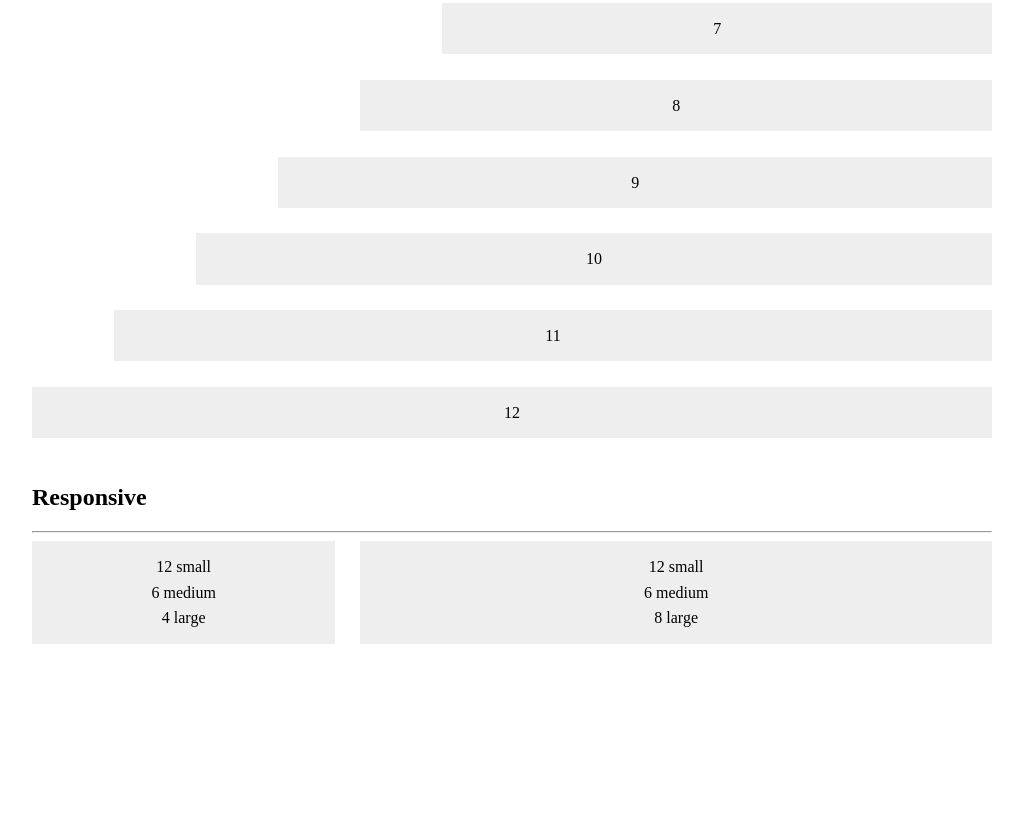
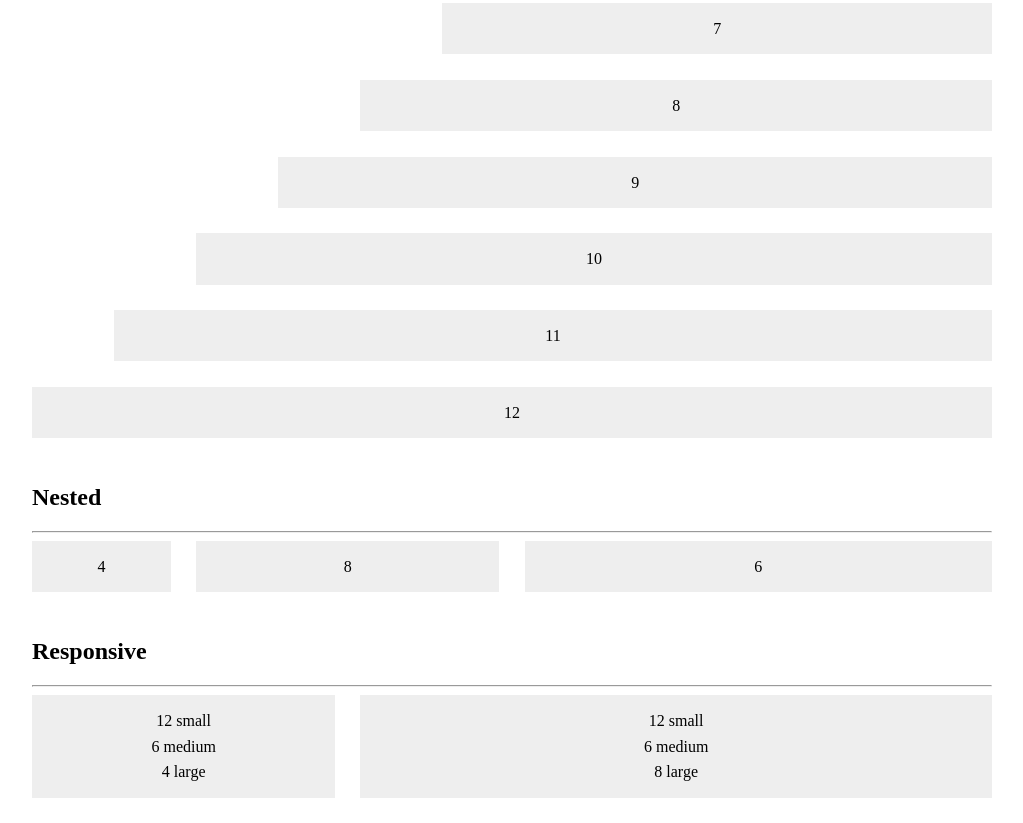
Before and after one commit to ImBobby/Baze-Grid, a website: page example.html in a window 1280 px wide. Shown: the part 1546-2369 px from the top of the page, without its empty margins (128-1151 px from the left). Before the commit the page ends 2215 px from the top, so only its background shows below. Drawn offline with nearby package versions, Linux system fonts and the light colour scheme.

Commit message:
add nested example

```diff
--- a/example.html
+++ b/example.html
@@ -209,6 +209,27 @@
             </div>
         </div>
 
+        <h2>Nested</h2>
+        <hr>
+
+        <div class="grid">
+            <div class="grid__col grid__col--s6">
+
+                <div class="grid">
+                    <div class="grid__col grid__col--s4">
+                        <div class="grid-demo">4</div>
+                    </div>
+                    <div class="grid__col grid__col--s8">
+                        <div class="grid-demo">8</div>
+                    </div>
+                </div>
+
+            </div>
+            <div class="grid__col grid__col--s6">
+                <div class="grid-demo">6</div>
+            </div>
+        </div>
+
         <h2>Responsive</h2>
         <hr>
 
```
